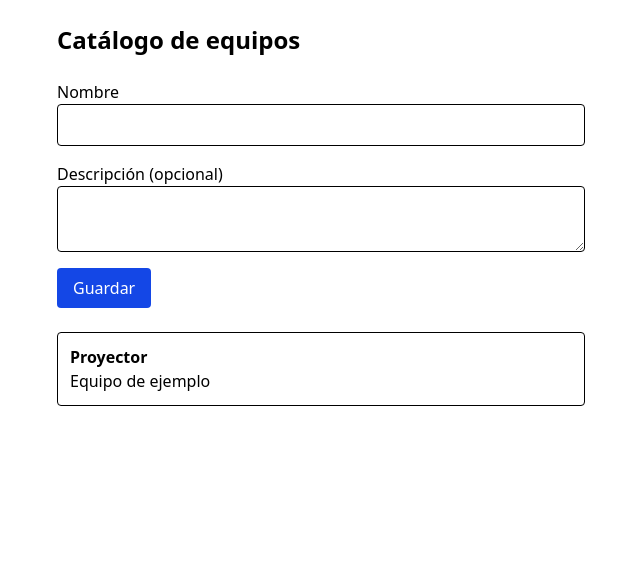
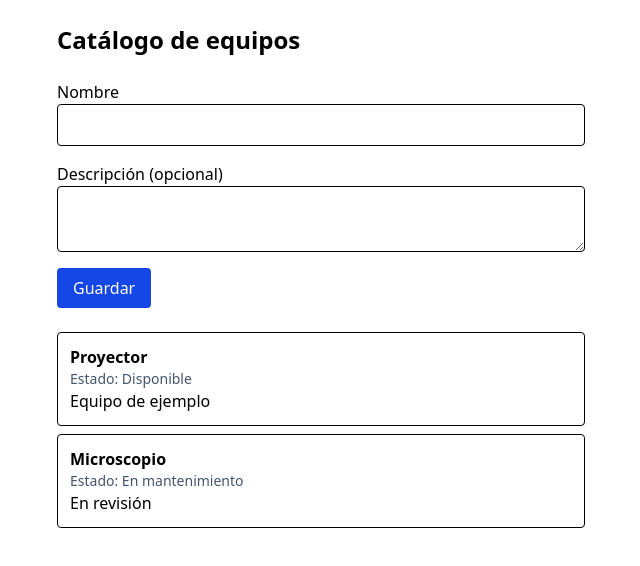
Before and after one commit to Juan117RG/LabTrack_ProyectoComputo, a Nuxt app in the folder apps/web/: page / in a window 1280 px wide. Shown: the top 566 px of the page, without its empty margins (319-959 px from the left). Built offline with nearby package versions, Linux system fonts and the light colour scheme.

Commit message:
Muestra el estado de los equipos en el catálogo

```diff
--- a/apps/web/app/pages/index.vue
+++ b/apps/web/app/pages/index.vue
@@ -3,8 +3,20 @@ import { ref } from 'vue'
 
 const nombre = ref('')
 const descripcion = ref('')
+
 const equipos = ref([
-  { id: 1, nombre: 'Proyector', descripcion: 'Equipo de ejemplo' },
+  {
+    id: 1,
+    nombre: 'Proyector',
+    descripcion: 'Equipo de ejemplo',
+    estado: 'Disponible',
+  },
+  {
+    id: 2,
+    nombre: 'Microscopio',
+    descripcion: 'En revisión',
+    estado: 'En mantenimiento',
+  },
 ])
 
 function guardarEquipo() {
@@ -16,6 +28,7 @@ function guardarEquipo() {
     id: equipos.value.length + 1,
     nombre: nombreLimpio,
     descripcion: descripcion.value.trim(),
+    estado: 'Disponible',
   })
 
   nombre.value = ''
@@ -57,6 +70,7 @@ function guardarEquipo() {
         class="rounded border p-3"
       >
         <strong>{{ equipo.nombre }}</strong>
+        <p class="text-sm text-slate-600">Estado: {{ equipo.estado }}</p>
         <p v-if="equipo.descripcion">{{ equipo.descripcion }}</p>
       </li>
     </ul>
```
